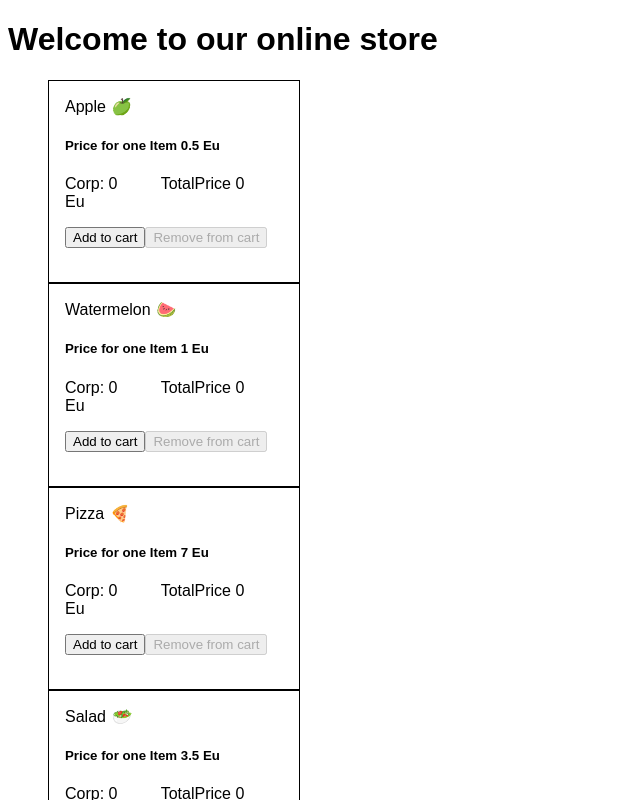
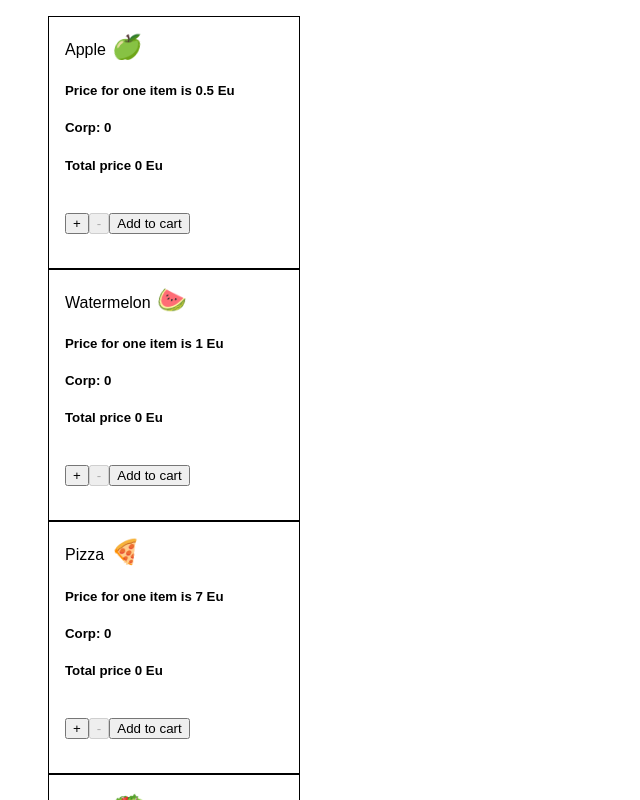
Before and after one commit to ZakariaHn/online-shop-react, a React (Create React App) app: page / in a window 1280 px wide. Shown: the top 800 px of the page, without its empty margins (0-640 px from the left). Built offline with nearby package versions, Linux system fonts and the light colour scheme.

Commit message:
calculate total price function/inprocess

```diff
--- a/src/App.js
+++ b/src/App.js
@@ -6,7 +6,6 @@ export default class App extends Component {
   render() {
     return (
       <React.Fragment>
-        <h1>Welcome to our online store</h1>
         <ProductList data={Data} />
       </React.Fragment>
     );
--- a/src/components/ProductItem.js
+++ b/src/components/ProductItem.js
@@ -1,12 +1,14 @@
 import React from "react";
+// import ProductList from "./ProductList";
 
 export default class ProductItem extends React.Component {
   constructor(props) {
     super(props);
     this.state = {
       ammount: 0,
-      totalPrice: 0,
+      sameSortPrice: 0,
       total: [],
+      finalPrice: [],
       data: this.props.info,
     };
   }
@@ -14,18 +16,34 @@ export default class ProductItem extends React.Component {
   increment = () => {
     this.setState({
       ammount: this.state.ammount + 1,
-      totalPrice:
+      sameSortPrice:
         this.state.ammount * this.state.data.price + this.state.data.price,
     });
-    // let totalAmount = 0;
-    // totalAmount += this.state.ammount;
+    this.state.total.push(this.state.data.price);
+    // let allItemsPrice = [];
+    // allItemsPrice.push(this.state.data.price);
+    console.log(this.state.total);
+    // return allItemsPrice;
   };
 
   decrement = () => {
     this.setState({
       ammount: this.state.ammount - 1,
-      totalPrice: this.state.totalPrice - this.state.data.price,
+      sameSortPrice: this.state.sameSortPrice - this.state.data.price,
     });
+  };
+
+  addToCorp = () => {
+    this.setState({
+      ammount: 0,
+      sameSortPrice: 0,
+      total: [...this.state.total],
+    });
+    let sum = this.state.total.reduce((cur, acc) => cur + acc);
+
+    // let finalsum = this.state.total.reduce((cur, acc) => cur + acc);
+    // this.state.finalPrice.push(finalsum);
+    // console.log(finalsum);
   };
 
   render() {
@@ -33,18 +51,22 @@ export default class ProductItem extends React.Component {
     return (
       <li key={id}>
         {productName} <i>{icon}</i>
-        <h5>Price for one Item {price} Eu</h5>
-        <lable>Corp: {this.state.ammount}</lable>
-        <lable>TotalPrice {this.state.totalPrice} Eu</lable>
+        <h5>Price for one item is {price} Eu</h5>
+        <h5>Corp: {this.state.ammount}</h5>
+        <h5>Total price {this.state.sameSortPrice} Eu</h5>
         <br></br>
         <button disabled={inventory === 0} onClick={this.increment}>
-          {inventory > 0 ? "Add to cart" : "Sold out"}
+          +
         </button>
         <button disabled={this.state.ammount === 0} onClick={this.decrement}>
-          Remove from cart
+          -
+        </button>
+        <button onClick={this.addToCorp}>
+          {inventory > 0 ? "Add to cart" : "Sold out"}
         </button>
         <br></br>
         <br></br>
+        {/* <ProductList finaly={this.state.finalPrice} /> */}
       </li>
     );
   }
--- a/src/components/ProductList.js
+++ b/src/components/ProductList.js
@@ -2,10 +2,16 @@ import React from "react";
 import ProductItem from "./ProductItem";
 
 const ProductList = (props) => {
+  // const ff = props.finaly;
   const items = props.data.map((item, i) => {
     return <ProductItem info={item} key={i} />;
   });
-  return <ul>{items}</ul>;
+  return (
+    <div>
+      <ul>{items}</ul>
+      {/* <h3>{ff}</h3> */}
+    </div>
+  );
 };
 
 export default ProductList;
--- a/src/scss/main.scss
+++ b/src/scss/main.scss
@@ -6,12 +6,18 @@ lable {
   margin: 0 2.7rem 2rem 0;
 }
 
-button {
-  margin-top: 1rem;
-}
 li {
   border: 1px solid black;
   list-style: none;
   padding: 1rem;
   width: 17vw;
 }
+
+i {
+  font-size: 1.5rem;
+}
+
+.final {
+  display: flex;
+  flex-direction: row;
+}
```
